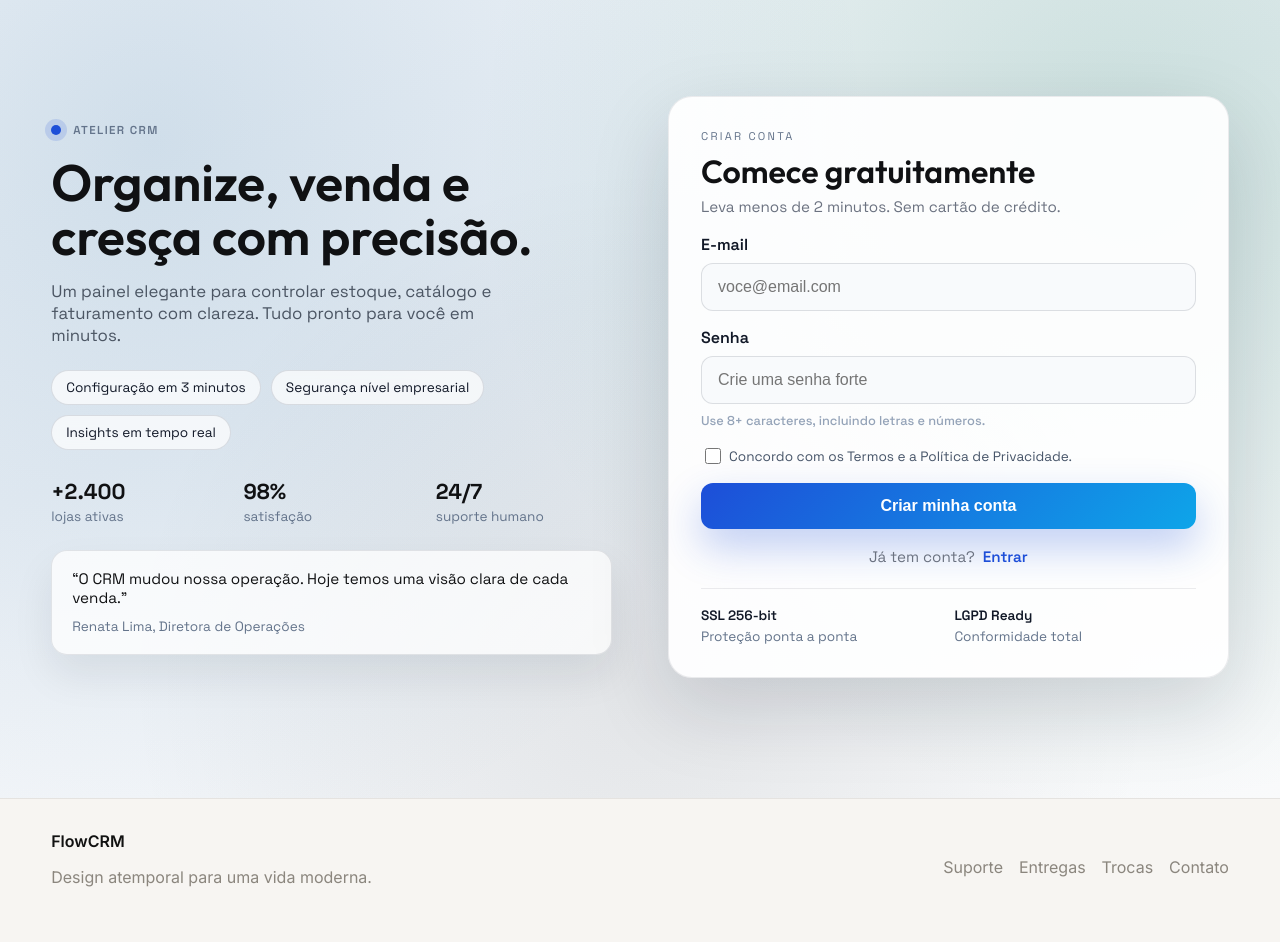
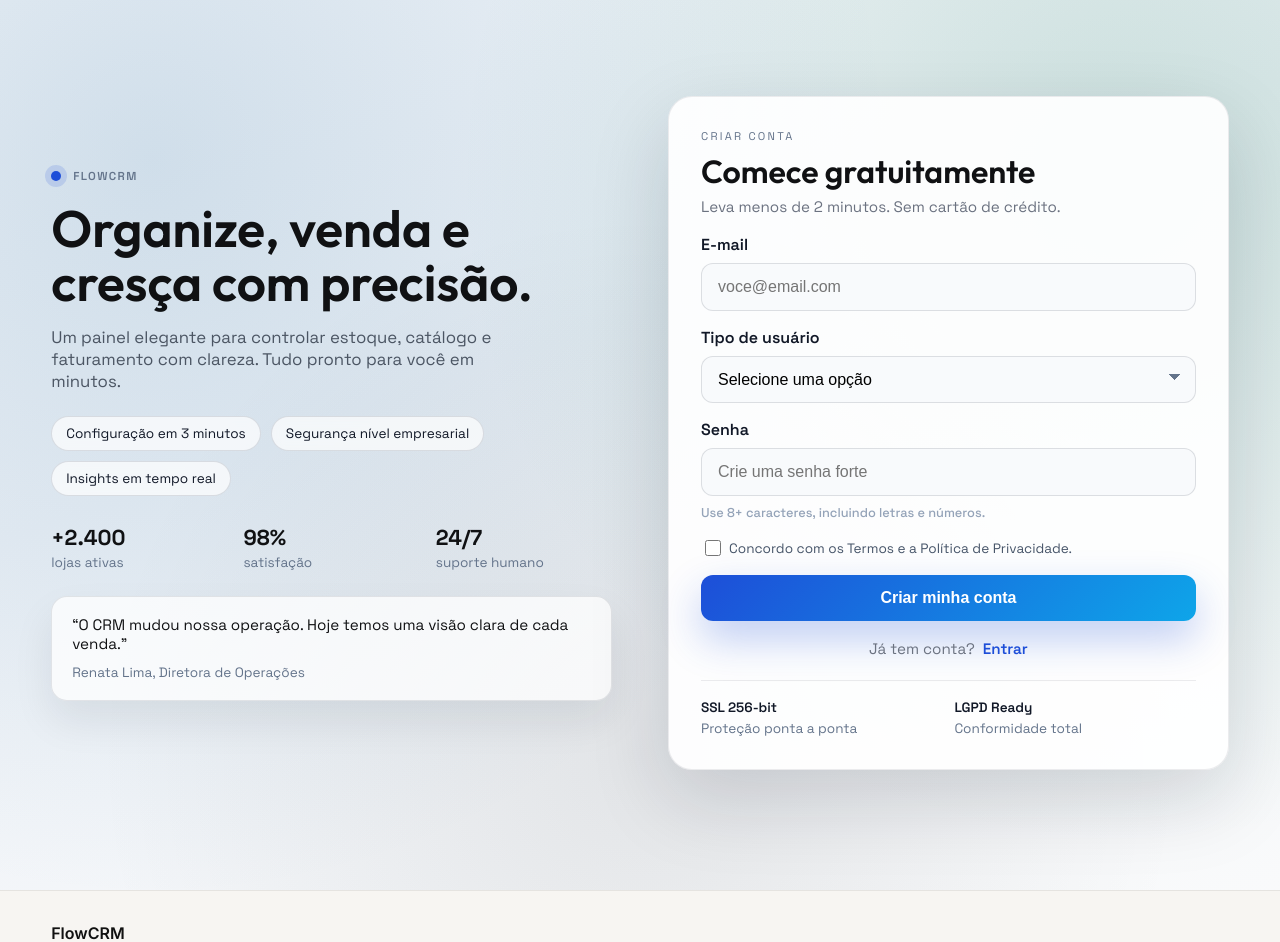
Before and after one commit to gleydson-silv/trilha_backend_nadic, a Django app: page /app/register/ in a window 1280 px wide. Shown: the part 77-1019 px from the top of the page. Before the commit the page ends 964 px from the top, so only its background shows below. Run offline with Django 5.2, Linux system fonts and the light colour scheme.

Commit message:
Adiciona campo de seleção de cliente ou vendedor

```diff
--- a/users/static/users/store.css
+++ b/users/static/users/store.css
@@ -612,11 +612,36 @@ body {
   transition: border-color 0.2s ease, box-shadow 0.2s ease;
 }
 
+.auth-neo__field select {
+  padding: 14px 16px;
+  border-radius: 12px;
+  border: 1px solid rgba(15, 23, 42, 0.12);
+  background: #f8fafc;
+  font-size: 1rem;
+  transition: border-color 0.2s ease, box-shadow 0.2s ease;
+  appearance: none;
+  background-image:
+    linear-gradient(45deg, transparent 50%, #64748b 50%),
+    linear-gradient(135deg, #64748b 50%, transparent 50%);
+  background-position:
+    calc(100% - 20px) calc(50% - 3px),
+    calc(100% - 14px) calc(50% - 3px);
+  background-size: 6px 6px, 6px 6px;
+  background-repeat: no-repeat;
+}
+
 .auth-neo__field input:focus {
   outline: none;
   border-color: #2563eb;
   box-shadow: 0 0 0 4px rgba(37, 99, 235, 0.15);
   background: #fff;
+}
+
+.auth-neo__field select:focus {
+  outline: none;
+  border-color: #2563eb;
+  box-shadow: 0 0 0 4px rgba(37, 99, 235, 0.15);
+  background-color: #fff;
 }
 
 .auth-neo__hint {
--- a/users/templates/register.html
+++ b/users/templates/register.html
@@ -12,7 +12,7 @@
     <aside class="auth-neo__aside">
       <div class="auth-neo__brand">
         <span class="auth-neo__badge"></span>
-        <span>Atelier CRM</span>
+        <span>FlowCRM</span>
       </div>
 
       <h1>Organize, venda e cresça com precisão.</h1>
@@ -61,6 +61,15 @@
           <input id="register-email" type="email" name="email" placeholder="voce@email.com" required />
         </label>
 
+        <label class="auth-neo__field" for="register-user-type">
+          Tipo de usuário
+          <select id="register-user-type" name="user_type" required>
+            <option value="" disabled selected>Selecione uma opção</option>
+            <option value="vendedor">Vendedor</option>
+            <option value="cliente">Cliente</option>
+          </select>
+        </label>
+
         <label class="auth-neo__field" for="register-password">
           Senha
           <input id="register-password" type="password" name="password" placeholder="Crie uma senha forte" required />
```
